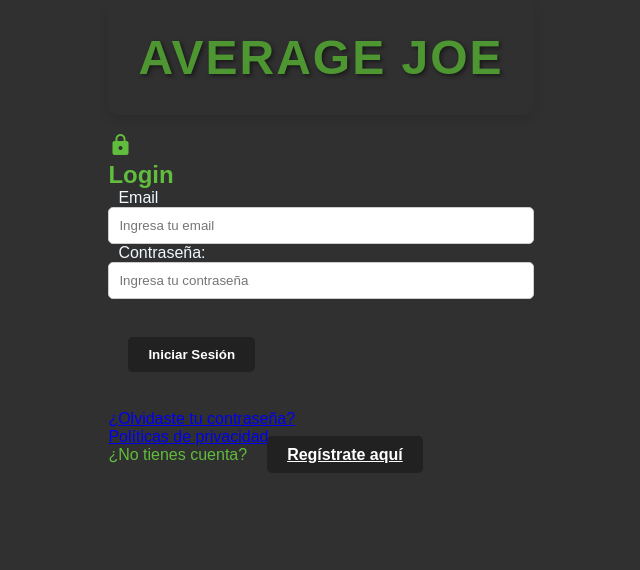
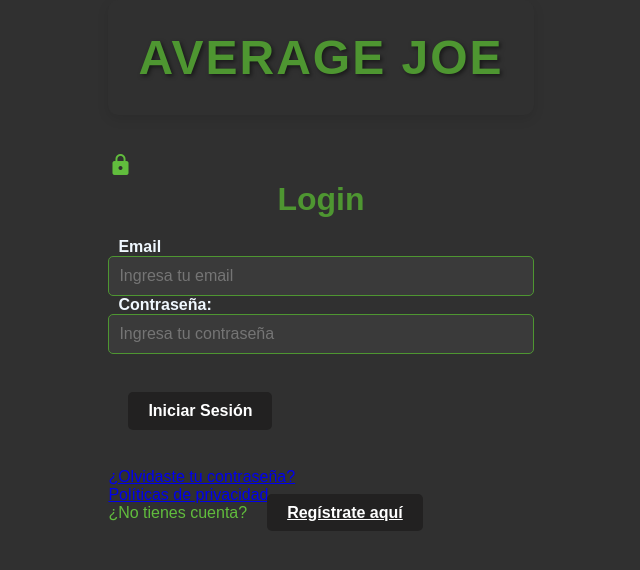
Before and after one commit to SirNicoGonza/Frontend_Gimnasio_Average_Joe, a React (Vite) app: page /login in a window 1280 px wide. Shown: the top 570 px of the page, without its empty margins (319-959 px from the left). Built offline with nearby package versions, Linux system fonts and the light colour scheme.

Commit message:
estilos y correciones parte 2

```diff
--- a/src/components/Pagos/Pagos.css
+++ b/src/components/Pagos/Pagos.css
@@ -1,69 +1,94 @@
-/* Estilos generales para el contenedor principal */
-div {
-    font-family: Arial, sans-serif;
+/* Pagos.css */
+
+.div-main-pagos {
+    background-color: #1a1a1a;
+    color: white;
     padding: 20px;
-    max-width: 1200px;
-    margin: 0 auto;
+    box-sizing: border-box;
 }
 
-/* Estilos para los títulos */
 h2 {
+    font-size: 2rem;
+    font-family: 'Bebas Neue', sans-serif;
     color: #4e9631;
-    font-size: 24px;
     margin-bottom: 20px;
     text-align: center;
 }
 
-/* Estilos para las tablas */
+.tabla-pagos {
+    width: 100%;
+    border-collapse: collapse;
+    margin-top: 20px;
+}
+
+.tabla-pagos th, .tabla-pagos td {
+    padding: 10px;
+    border: 1px solid #4e9631;
+    text-align: center;
+}
+
+.tabla-pagos th {
+    background-color: #333;
+    color: #fff;
+    font-weight: bold;
+}
+
+.tabla-pagos tr:nth-child(even) {
+    background-color: #2c2c2c;
+}
+
+.tabla-pagos tr:hover {
+    background-color: #1db954;
+    color: black;
+    cursor: pointer;
+}
+
+button {
+    background-color: #1db954;
+    color: black;
+    border: none;
+    padding: 8px 15px;
+    border-radius: 5px;
+    font-size: 1rem;
+    cursor: pointer;
+    transition: background-color 0.3s, transform 0.2s;
+}
+
+button:hover {
+    background-color: #17a347;
+    transform: scale(1.05);
+}
+
 table {
     width: 100%;
     border-collapse: collapse;
-    margin-bottom: 20px;
+    margin-top: 20px;
 }
 
-/* Estilos para las celdas de la tabla */
-th, td {
-    padding: 12px;
-    text-align: left;
-    border-bottom: 1px solid #ddd;
+table th, table td {
+    padding: 10px;
+    border: 1px solid #4e9631;
+    text-align: center;
 }
 
-/* Estilos para las celdas del encabezado de la tabla */
-th {
-    background-color: #58e76b7a;
-    color: #333;
+table th {
+    background-color: #333;
+    color: #fff;
     font-weight: bold;
 }
 
-/* Estilos para las filas de la tabla */
-tr:hover {
-    background-color: #f9f9f9;
+table tr:nth-child(even) {
+    background-color: #2c2c2c;
 }
 
-/* Estilos para los botones */
-button {
-    background-color: #4e9631;
-    color: white;
-    border: none;
-    padding: 8px 12px;
-    border-radius: 4px;
+table tr:hover {
+    background-color: #1db954;
+    color: black;
     cursor: pointer;
-    font-size: 14px;
 }
 
-button:hover {
-    background-color: #3a6f25;
+@media (max-width: 768px) {
+    .tabla-pagos, table {
+        font-size: 0.9rem;
+    }
 }
-
-/* Estilos para el mensaje de carga */
-p {
-    text-align: center;
-    font-size: 18px;
-    color: #666;
-}
-
-/* Estilos para el mensaje de error */
-p.error {
-    color: #dc3545;
-    font-weight: bold;
-}
--- a/src/components/Pagos/Pagos.jsx
+++ b/src/components/Pagos/Pagos.jsx
@@ -2,7 +2,7 @@
 import { useAuth } from "../../contexts/AuthContext";
 import { useNavigate } from "react-router-dom";
 import useFetch from "../../hooks/useFetch";
-//import "./Pagos.css";
+import "./Pagos.css";
 
 function Pagos() {
     const [socios, setSocios] = useState([]);
@@ -66,7 +66,7 @@
 
 
     return (
-        <div>
+        <div className="div-main-pagos">
             <div>
                 {role ==="empleado" && (
                     <h2>Listado de Socios</h2>
@@ -76,7 +76,7 @@
                 <h2>Lista de Pagos</h2>
             )}
             {role === "empleado" && (
-                 <table>
+                 <table className="tabla-pagos">
                  <thead>
                      <tr>
                          <th>Apellido</th>
--- /dev/null
+++ b/src/components/Planes/EditPlanes.css
@@ -0,0 +1,93 @@
+/* EditPlan.css */
+
+.div-main {
+    background-color: #1a1a1a;
+    color: white;
+    display: flex;
+    flex-direction: column;
+    align-items: center;
+    padding: 20px;
+    height: 100vh;
+    box-sizing: border-box;
+}
+
+h1 {
+    font-size: 2rem;
+    font-family: 'Bebas Neue', sans-serif;
+    color: #4e9631;
+    margin-bottom: 20px;
+}
+
+.table-edit {
+    background-color: #2c2c2c;
+    padding: 20px;
+    border-radius: 8px;
+    width: 100%;
+    max-width: 500px;
+    display: flex;
+    flex-direction: column;
+    gap: 15px;
+}
+
+.table-edit div {
+    display: flex;
+    flex-direction: column;
+}
+
+label {
+    font-size: 1rem;
+    margin-bottom: 5px;
+    font-weight: bold;
+}
+
+input, textarea {
+    background-color: #3a3a3a;
+    color: white;
+    border: 1px solid #4e9631;
+    padding: 10px;
+    border-radius: 5px;
+    font-size: 1rem;
+    width: 100%;
+    box-sizing: border-box;
+}
+
+textarea {
+    resize: vertical;
+    height: 100px;
+}
+
+input:focus, textarea:focus {
+    border-color: #1db954;
+    outline: none;
+}
+
+button {
+    padding: 10px 20px;
+    border-radius: 5px;
+    font-size: 1rem;
+    cursor: pointer;
+    transition: background-color 0.3s, transform 0.2s;
+    border: none;
+}
+
+.btnactualizar {
+    background-color: #1db954;
+    color: black;
+    margin-top: 15px;
+}
+
+.btnactualizar:hover {
+    background-color: #17a347;
+    transform: scale(1.05);
+}
+
+.btn-salir {
+    background-color: #e74c3c;
+    color: white;
+    margin-top: 10px;
+}
+
+.btn-salir:hover {
+    background-color: #c0392b;
+    transform: scale(1.05);
+}
--- a/src/components/Planes/EditPlanes.jsx
+++ b/src/components/Planes/EditPlanes.jsx
@@ -2,6 +2,7 @@
 import { useParams, useNavigate } from "react-router-dom";
 import { useAuth } from "../../contexts/AuthContext";
 import useFetch from "../../hooks/useFetch";
+import "./EditPlanes.css";
 
 function EditPlan() {
   const { id } = useParams();
@@ -88,9 +89,9 @@
   if (isErrorPlan) return <p>Error al cargar el plan</p>;
 
   return (
-    <div>
+    <div className="div-main">
       <h1>Editar Plan</h1>
-      <form onSubmit={handleSubmit}>
+      <form className="table-edit" onSubmit={handleSubmit}>
         <div>
           <label>Nombre:</label>
           <input
@@ -135,10 +136,10 @@
                 required
                 />
         </div>
-        <button type="submit" disabled={isSubmitting}>
+        <button className="btnactualizar" type="submit" disabled={isSubmitting}>
           {isSubmitting ? "Actualizando..." : "Actualizar"}
         </button>
-        <button type="button" onClick={()=> navigate("/planes")}>Salir</button>
+        <button className="btn-salir" type="button" onClick={()=> navigate("/planes")}>Salir</button>
       </form>
     </div>
   );
```
